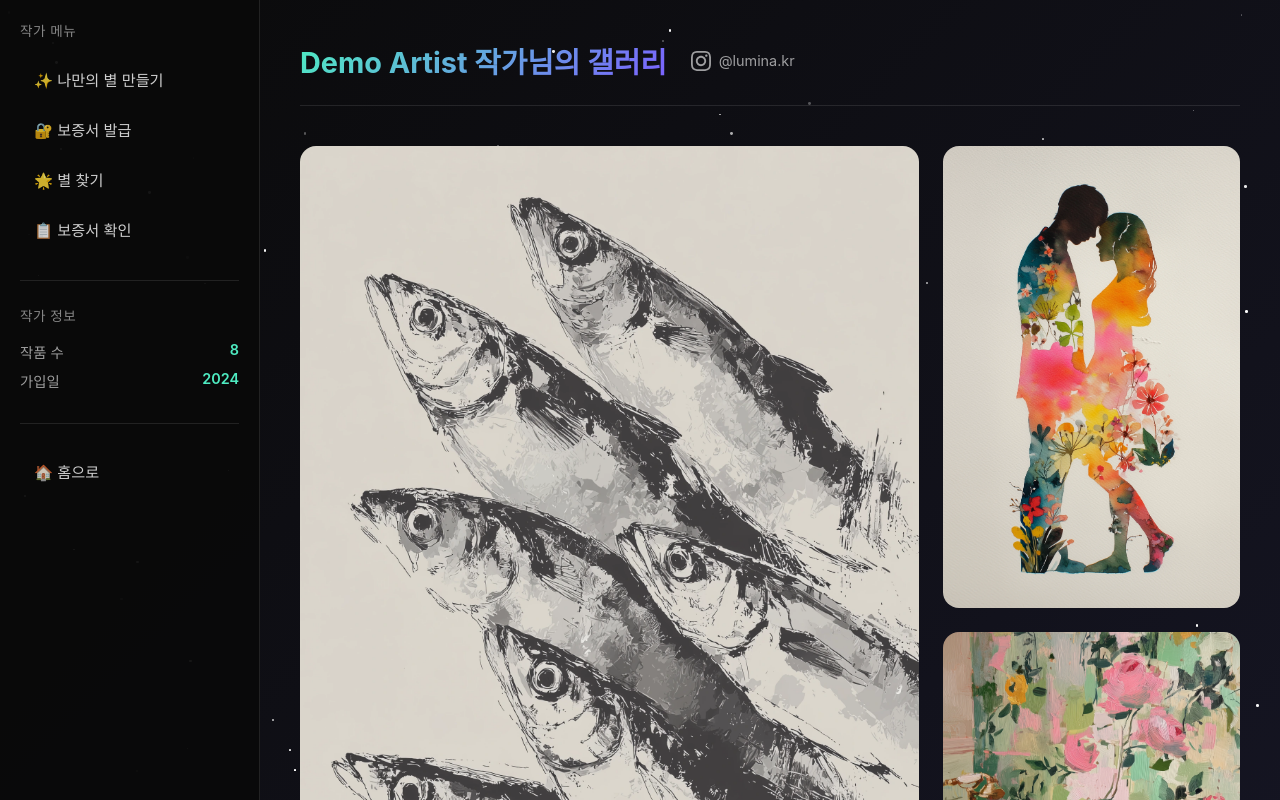
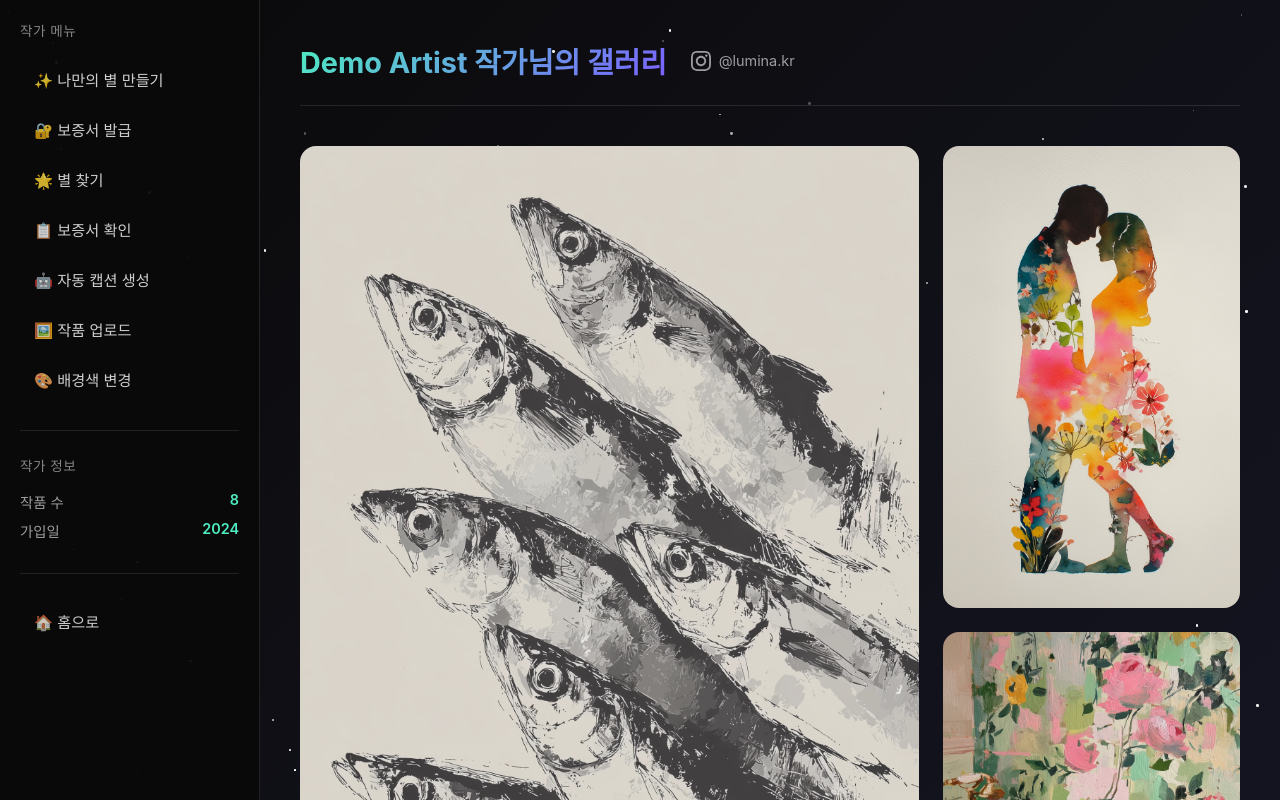
Before and after one commit to ugiugi0823/lumina-demo, a React (Vite) app: page /gallery in a window 1280 px wide. Shown: the top 800 px of the page. Built offline with nearby package versions, Linux system fonts and the light colour scheme.

Commit message:
작가 사이드바에 자동캡션/업로드/배경색 기능 추가

```diff
--- a/src/pages/GalleryPage.jsx
+++ b/src/pages/GalleryPage.jsx
@@ -43,6 +43,9 @@ function GalleryPage({ role = 'artist' }) {
                 <li><Link to="/encode">🔐 보증서 발급</Link></li>
                 <li><Link to="/find-star">🌟 별 찾기</Link></li>
                 <li><Link to="/decode">📋 보증서 확인</Link></li>
+                <li><a href="#" onClick={(e) => { e.preventDefault(); alert('🤖 GPT-4 Vision API를 활용한 자동 캡션 생성 기능입니다. (데모)') }}>🤖 자동 캡션 생성</a></li>
+                <li><a href="#" onClick={(e) => { e.preventDefault(); alert('🖼️ 작품 업로드 기능입니다. (데모)') }}>🖼️ 작품 업로드</a></li>
+                <li><a href="#" onClick={(e) => { e.preventDefault(); alert('🎨 나만의 배경색 변경 기능입니다. (데모)') }}>🎨 배경색 변경</a></li>
               </ul>
             </div>
             <div className="sidebar-section">
```
